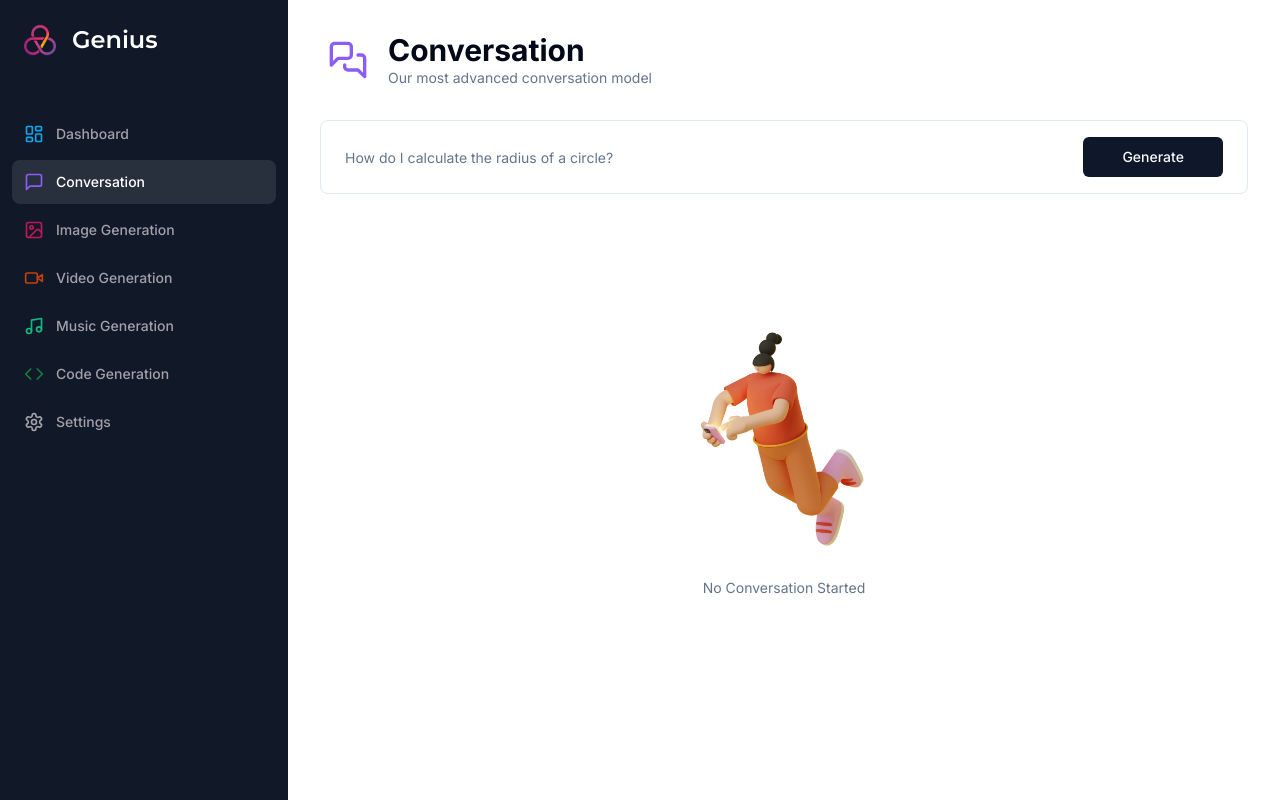
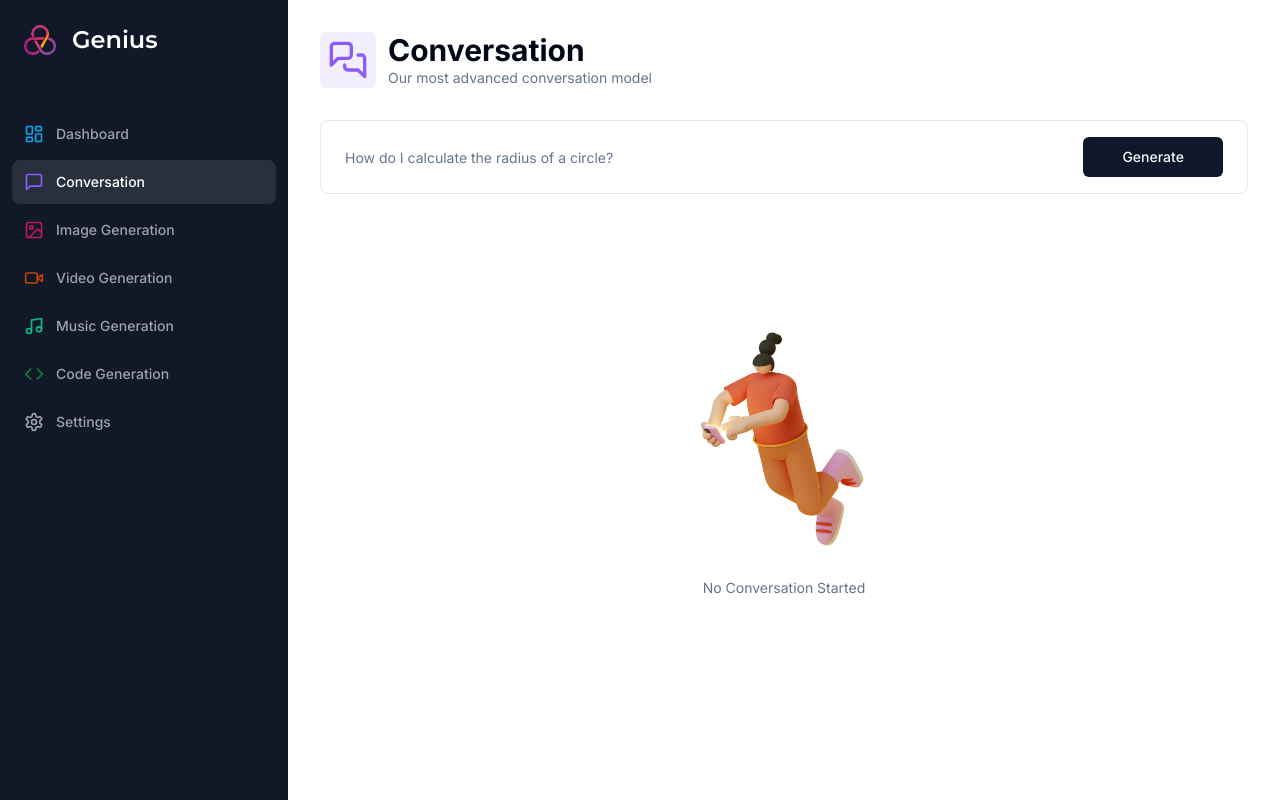
Before and after one commit to Ahmed-Soliman777/genius_ai_platform, a Next.js app: page /conversation in a window 1280 px wide. Built offline with nearby package versions, Linux system fonts and the light colour scheme.

Commit message:
conversation component updates

```diff
--- a/app/(dashboard)/(routes)/conversation/page.tsx
+++ b/app/(dashboard)/(routes)/conversation/page.tsx
@@ -13,7 +13,6 @@
 import axios from "axios";
 import { useRouter } from "next/navigation";
 import { CreateChatCompletionRequestMessage } from "openai/resources/chat/completions";
-import OpenAI from "openai";
 import { Empty } from "@/components/Empty";
 import { Loader } from "@/components/Loader";
 import { cn } from "@/lib/utils";
@@ -69,7 +68,7 @@
         description="Our most advanced conversation model"
         icon={MessagesSquare}
         iconColor="text-violet-500"
-        bgColor="text-violet-500/10"
+        bgColor="bg-violet-500/10"
       />
       <div className="px-4 lg:px-8">
         <div className="">
```
